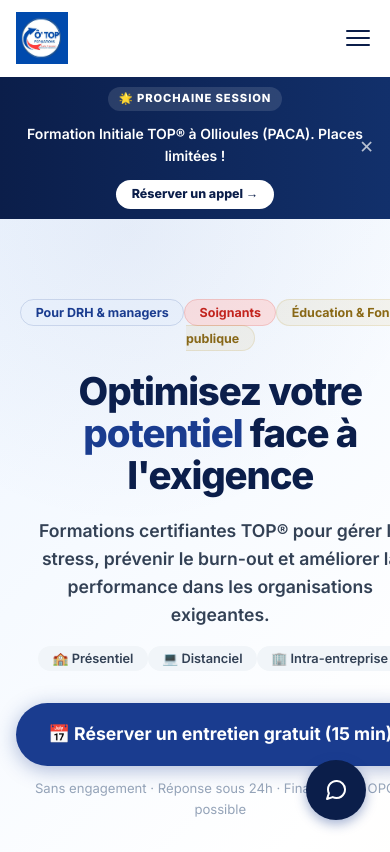
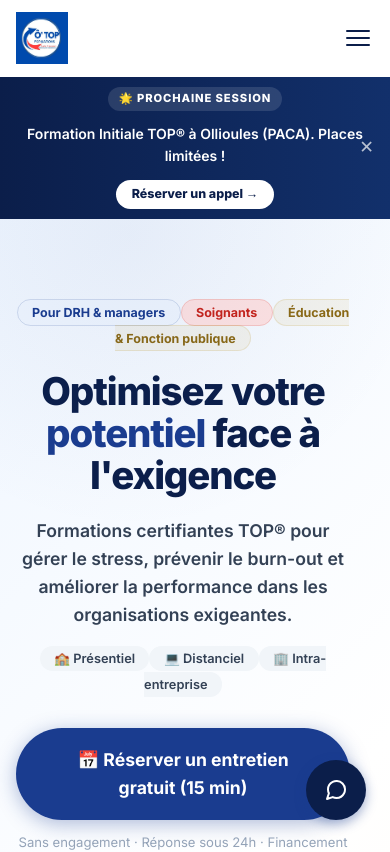
Before and after one commit to nacefsm-eng/O-Topformation, a Next.js app: page / in a window 390 px wide. Shown: the top 852 px of the page. Built offline with nearby package versions, Linux system fonts and the light colour scheme.

Commit message:
Fix mobile button wrapping and scale down floating buttons

```diff
--- a/app/globals.css
+++ b/app/globals.css
@@ -85,7 +85,8 @@
   transition: all 0.25s cubic-bezier(0.4, 0, 0.2, 1);
   text-decoration: none;
   font-family: inherit;
-  white-space: nowrap;
+  white-space: normal;
+  text-align: center;
 }
 .btn-primary {
   background: var(--blue-700);
@@ -943,3 +944,9 @@
   h1 { font-size: 1.85rem; }
   .nav { padding: 0.75rem 1rem; }
 }
+
+@media (max-width: 768px) {
+  .float-buttons { right: 1rem; bottom: 1rem; gap: 0.5rem; }
+  .float-btn { width: 48px; height: 48px; }
+  .float-btn svg { width: 22px; height: 22px; }
+}
```
